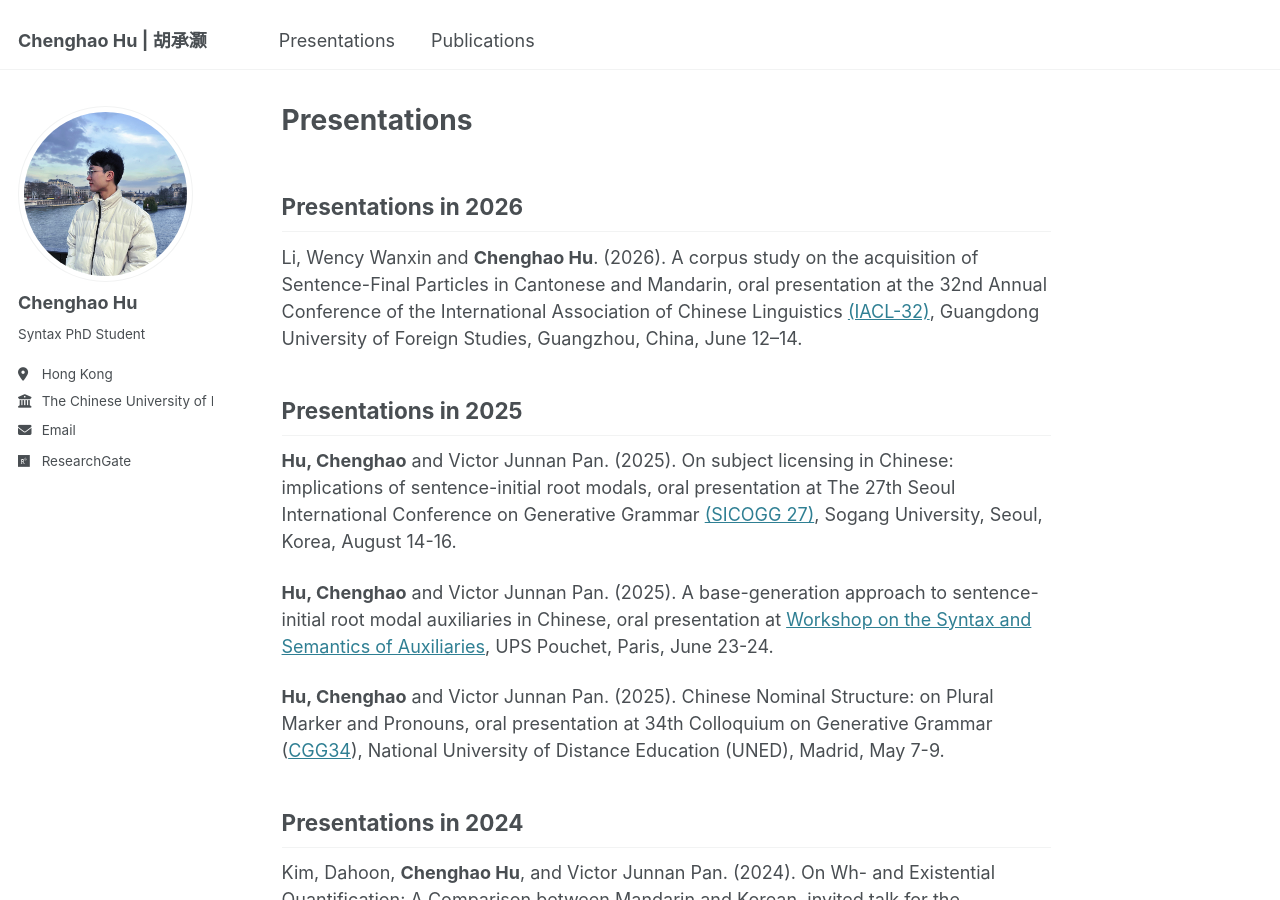
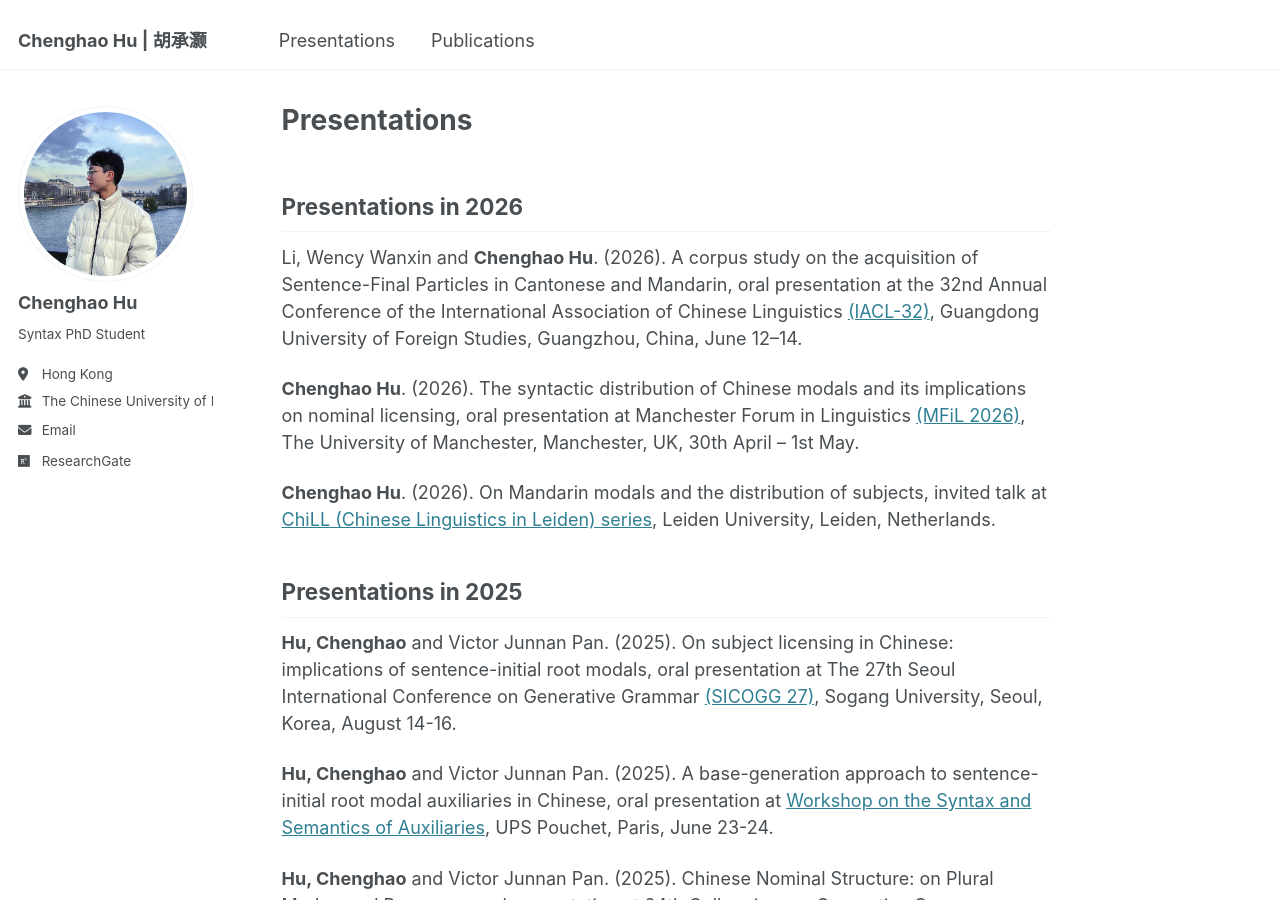
Before and after one commit to Chenghao-Hu/chenghao-hu.github.io, a Jekyll site: the page built from _pages/talks.md, in a window 1280 px wide and 900 px high. Built offline with Jekyll 4.4.1, drawn with Linux system fonts in a browser that asks for light colours.

Commit message:
Add new presentations for Chenghao Hu in 2026

```diff
--- a/_pages/talks.md
+++ b/_pages/talks.md
@@ -12,6 +12,10 @@ design:
 ## **Presentations in 2026**
 
 Li, Wency Wanxin and **Chenghao Hu**. (2026). A corpus study on the acquisition of Sentence-Final Particles in Cantonese and Mandarin, oral presentation at the 32nd Annual Conference of the International Association of Chinese Linguistics [(IACL-32)](http://iacl-linguistics.org/#/), Guangdong University of Foreign Studies, Guangzhou, China, June 12–14.
+
+ **Chenghao Hu**. (2026). The syntactic distribution of Chinese modals and its implications on nominal licensing, oral presentation at Manchester Forum in Linguistics [(MFiL 2026)](https://mfilconf.wordpress.com/), The University of Manchester, Manchester, UK, 30th April – 1st May.
+
+ **Chenghao Hu**. (2026). On Mandarin modals and the distribution of subjects, invited talk at [ChiLL (Chinese Linguistics in Leiden) series](https://www.universiteitleiden.nl/en/events/2026/04/on-mandarin-modals-and-the-distribution-of-subjects), Leiden University, Leiden, Netherlands.
 
 
 ## **Presentations in 2025**
```
